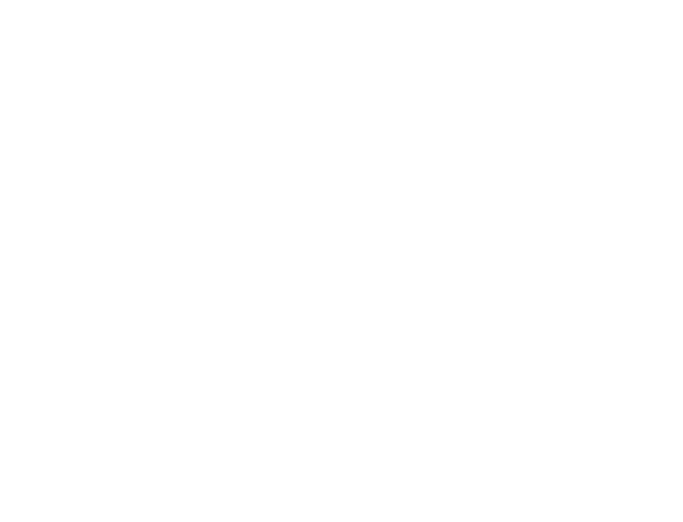
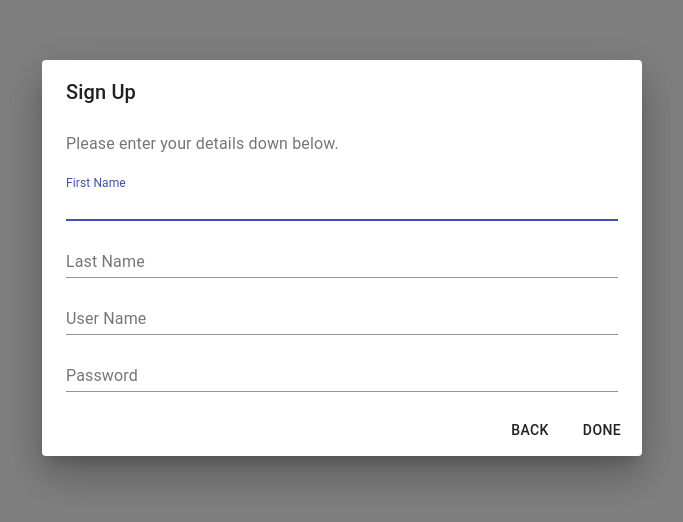
Before and after one commit to amriteshs/mealmatch, a React (Create React App) app in the folder Front-End/tech-nox/: page /signup in a window 1280 px wide. Shown: the part 142-664 px from the top of the page, without its empty margins (298-981 px from the left). Built offline with nearby package versions, Linux system fonts and the light colour scheme.

Commit message:
workflow complete

```diff
--- /dev/null
+++ b/Front-End/tech-nox/src/NavBar.js
@@ -0,0 +1,40 @@
+import React from 'react';
+import { makeStyles } from '@material-ui/core/styles';
+import AppBar from '@material-ui/core/AppBar';
+import Toolbar from '@material-ui/core/Toolbar';
+import Typography from '@material-ui/core/Typography';
+import Button from '@material-ui/core/Button';
+import IconButton from '@material-ui/core/IconButton';
+import MenuIcon from '@material-ui/icons/Menu';
+
+const useStyles = makeStyles((theme) => ({
+  root: {
+    flexGrow: 1,
+  },
+  menuButton: {
+    marginRight: theme.spacing(2),
+  },
+  title: {
+    flexGrow: 1,
+  },
+}));
+
+export default function ButtonAppBar(props) {
+  const classes = useStyles();
+
+  return (
+    <div className={classes.root}>
+      <AppBar position="static">
+        <Toolbar>
+          <IconButton edge="start" className={classes.menuButton} color="inherit" aria-label="menu">
+            <MenuIcon />
+          </IconButton>
+          <Typography variant="h6" className={classes.title}>
+            Meal Match
+          </Typography>
+          <Button color="inherit" href='/login'>Login</Button>
+        </Toolbar>
+      </AppBar>
+    </div>
+  );
+}
--- a/Front-End/tech-nox/src/app-route.js
+++ b/Front-End/tech-nox/src/app-route.js
@@ -1,21 +1,18 @@
 import React from 'react';
 import LoginPage from './login';
+import SignUpPage from './signup';
+import HomePage from './home';
 import {BrowserRouter, Route, Switch} from 'react-router-dom';
-// import ProtectedRoute from './Protected.route';
 
 class LandingPage extends React.Component {
     render() {
         return (
             <BrowserRouter>
                 <Switch>
-                    <Route path='/' exact component={LoginPage}/>
+                    <Route path='/' exact component={HomePage}/>
                     <Route exact path='/login' component={LoginPage}/>
-                    {/* <Route exact path='/signup' component={SignUpPage}/> */}
-                    {/* <ProtectedRoute
-                        exact
-                        path='/home'
-                        component={HomePage}
-                    /> */}
+                    <Route exact path='/signup' component={SignUpPage}/>
+                    <Route exact path='/home' component={HomePage}/>
                 </Switch>
             </BrowserRouter>
         );
--- /dev/null
+++ b/Front-End/tech-nox/src/home.js
@@ -0,0 +1,18 @@
+import React from 'react';
+import ButtonAppBar from './NavBar';
+
+
+class HomePage extends React.Component{
+
+
+    render(){
+        return(
+            <div>
+                <ButtonAppBar/>
+            </div>
+        );
+    }
+
+}
+
+export default HomePage;
--- a/Front-End/tech-nox/src/login.js
+++ b/Front-End/tech-nox/src/login.js
@@ -29,7 +29,7 @@ class LoginPage extends React.Component{
 
     LoginHandler = () => {
         // check if user and password exists in database
-        console.log("Login Handling")
+        console.log("Login Handling");
     }
 
     HandleOnBlur(event){
--- /dev/null
+++ b/Front-End/tech-nox/src/signup.js
@@ -0,0 +1,107 @@
+import React from 'react';
+import Button from '@material-ui/core/Button';
+import Dialog from '@material-ui/core/Dialog';
+import DialogTitle from '@material-ui/core/DialogTitle';
+import DialogContent from '@material-ui/core/DialogContent';
+import DialogContentText from '@material-ui/core/DialogContentText';
+import TextField from '@material-ui/core/TextField';
+import DialogActions from '@material-ui/core/DialogActions';
+
+class SignUpPage extends React.Component{
+
+    constructor(props){
+        super(props)
+        this.state = {
+            userName:'',
+            password:'',
+            firstName:'',
+            lastName:''
+        }
+    }
+
+    SignUpHandler = () => {
+        // check if entry exists in database
+
+        // if it does throw error
+
+        //console.log(this.state)
+        console.log("Sign up is done")
+        // redirect to login page
+    }
+
+    setUserName(event){
+        this.setState({userName:event.target.value})
+    }
+
+    setPassword(event){
+        this.setState({password:event.target.value})
+    }
+
+
+    setFirstName(event){
+        this.setState({firstName:event.target.value})
+    }
+
+    setLastName(event){
+        this.setState({lastName:event.target.value})
+    }
+
+    render(){
+
+        return(
+            <div>
+                <Dialog open={true}>
+                    <DialogTitle id="form-dialog-title">Sign Up</DialogTitle>
+                    <DialogContent>
+                        <DialogContentText>
+                            Please enter your details down below.
+                        </DialogContentText>
+                        <TextField
+                            autoFocus
+                            margin="dense"
+                            id="first-name"
+                            label="First Name"
+                            type="email"
+                            fullWidth
+                            onBlur={this.setFirstName.bind(this)}
+                        />
+                        <TextField
+                            margin="dense"
+                            id="last-name"
+                            label="Last Name"
+                            type="email"
+                            fullWidth
+                            onBlur={this.setLastName.bind(this)}
+                        />
+                        <TextField
+                            margin="dense"
+                            id="user-name"
+                            label="User Name"
+                            type="email"
+                            fullWidth
+                            onBlur={this.setUserName.bind(this)}
+                        />
+                        <TextField
+                            margin="dense"
+                            id="pswd"
+                            label="Password"
+                            type="password"
+                            fullWidth
+                            onBlur={this.setPassword.bind(this)}
+                        />
+                    </DialogContent>
+                    <DialogActions>
+                        <Button href='/login'>
+                            Back
+                        </Button>
+                        <Button onClick={this.SignUpHandler}>
+                            Done
+                        </Button>
+                    </DialogActions>
+                </Dialog>
+            </div>
+        );
+    }
+}
+
+export default SignUpPage;
```
Also changed, not shown: 1 other file (tests, documents, lock files or other folders).
